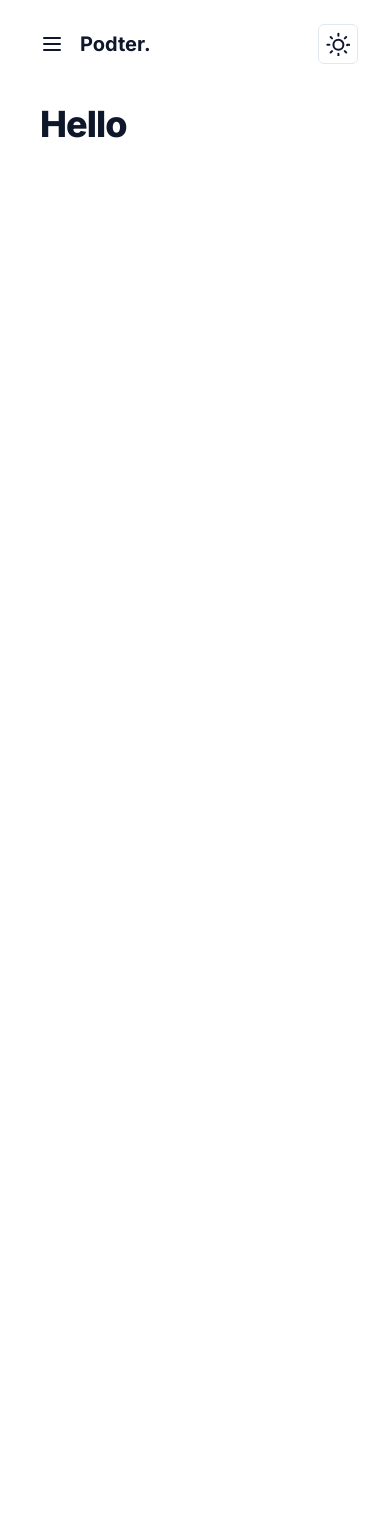
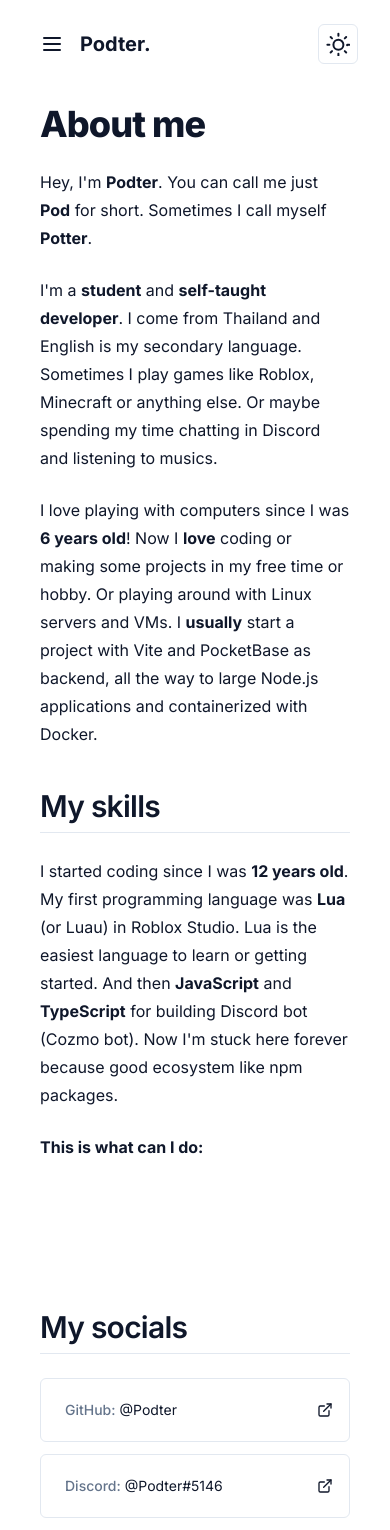
Before and after one commit to Podter/podter-website-old, a Next.js app: page /about in a window 390 px wide. Shown: the top 1530 px of the page. Before the commit the page ends 844 px from the top, so only its background shows below. Built offline with nearby package versions, Linux system fonts and the light colour scheme.

Commit message:
about page

```diff
--- a/app/about/about.mdx
+++ b/app/about/about.mdx
@@ -1 +1,27 @@
-# Hello
+import Skills from "./skills";
+import Socials from "./socials";
+
+# About me
+
+Hey, I'm **Podter**. You can call me just **Pod** for short. Sometimes I call myself **Potter**.
+
+I'm a **student** and **self-taught developer**. I come from Thailand and English is my secondary language.
+Sometimes I play games like Roblox, Minecraft or anything else. Or maybe spending my time chatting in Discord and listening to musics.
+
+I love playing with computers since I was **6 years old**! Now I **love** coding or making some projects in
+my free time or hobby. Or playing around with Linux servers and VMs. I **usually** start a project
+with Vite and PocketBase as backend, all the way to large Node.js applications and containerized with Docker.
+
+## My skills
+
+I started coding since I was **12 years old**. My first programming language was **Lua** (or Luau) in Roblox Studio.
+Lua is the easiest language to learn or getting started. And then **JavaScript** and **TypeScript**
+for building Discord bot (Cozmo bot). Now I'm stuck here forever because good ecosystem like npm packages.
+
+**This is what can I do:**
+
+<Skills />
+
+## My socials
+
+<Socials />
--- /dev/null
+++ b/app/about/skills.tsx
@@ -0,0 +1,14 @@
+import { Icon } from "@iconify/react/dist/offline";
+import skills from "@/constants/skills";
+
+export default function Skills() {
+  return (
+    <div className="mt-3 grid grid-cols-4 sm:grid-cols-7 md:grid-cols-9 gap-4 md:gap-6">
+      {skills.map((icon, i) => (
+        <div key={i} className="flex justify-center items-center h-full w-full">
+          <Icon scale={64} className="h-16 w-16" icon={icon} />
+        </div>
+      ))}
+    </div>
+  );
+}
--- /dev/null
+++ b/app/about/socials.tsx
@@ -0,0 +1,36 @@
+import { buttonVariants } from "@/components/ui/Button";
+import { socials } from "@/constants/socials";
+import { Icon } from "@iconify/react/dist/offline";
+import Link from "next/link";
+import { TypographySmall, TypographyMuted } from "@/components/ui/Typography";
+import { ExternalLink } from "lucide-react";
+
+export default function Socials() {
+  return (
+    <div className="grid grid-cols-1 sm:grid-cols-2 w-full items-start mt-6 gap-3">
+      {Object.entries(socials).map(([social, { url, icon, username }], i) => (
+        <Link
+          href={url}
+          key={i}
+          className={buttonVariants({
+            variant: "outline",
+            className: "!justify-between h-16",
+          })}
+        >
+          <div className="flex flex-row items-center">
+            <div className="flex flex-row items-center gap-2 cursor-default">
+              <Icon icon={icon} fontSize={24} className="h-6 w-6" />
+              <TypographyMuted className="mr-1 font-medium">
+                {social}:{" "}
+              </TypographyMuted>
+            </div>
+            <TypographySmall className="font-normal">
+              {username}
+            </TypographySmall>
+          </div>
+          <ExternalLink size={16} className="h-4 w-4" />
+        </Link>
+      ))}
+    </div>
+  );
+}
```
